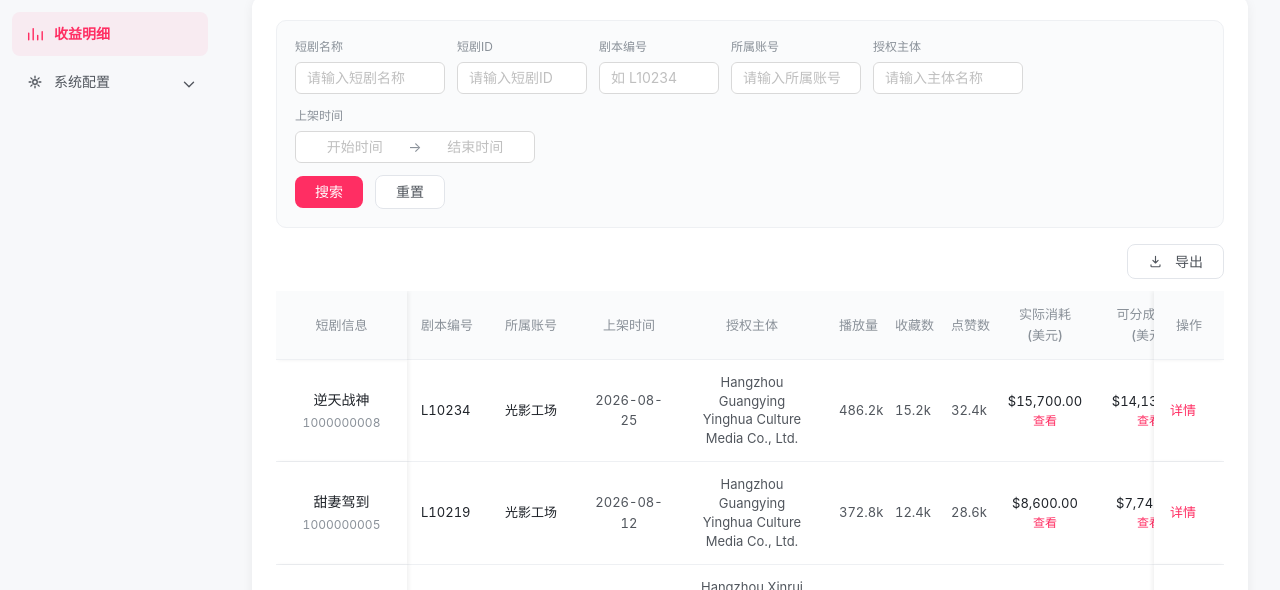
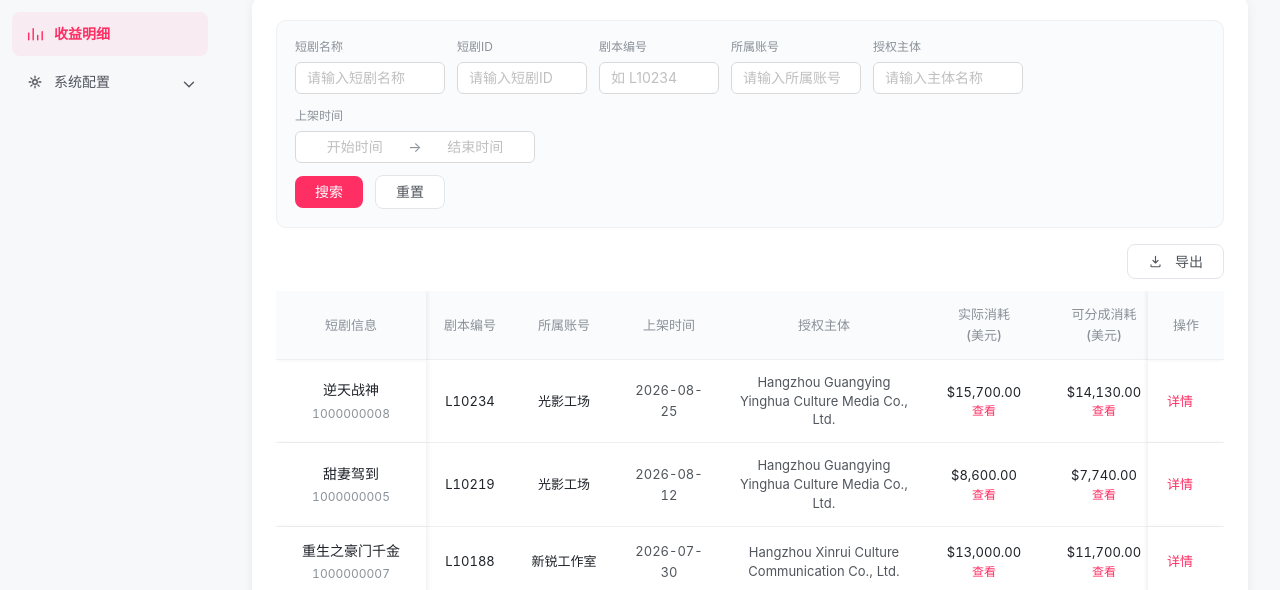
Before and after one commit to yangzeshu/copyright-open-platform-demo, a plain HTML site: page B端/earnings.html in a window 1280 px wide. Shown: the part 169-759 px from the top of the page. Drawn offline with Linux system fonts and the light colour scheme.

Commit message:
C/B端收益明细：删除播放量/收藏数/点赞数（列表与详情），导出字段同步

```diff
--- a/B端/earnings.html
+++ b/B端/earnings.html
@@ -642,18 +642,15 @@ textarea.form-input { resize: vertical; min-height: 90px; }
         <table class="table">
           <thead>
             <tr>
-              <th class="sticky-l" style="width:131px">短剧信息</th>
-              <th style="width:76px">剧本编号</th>
-              <th style="width:96px">所属账号</th>
-              <th style="width:100px">上架时间</th>
-              <th style="width:146px">授权主体</th>
-              <th style="width:56px">播放量</th>
-              <th style="width:56px">收藏数</th>
-              <th style="width:56px">点赞数</th>
-              <th style="width:104px">实际消耗<br>(美元)</th>
-              <th style="width:104px">可分成消耗<br>(美元)</th>
-              <th style="width:104px"><span class="tip" data-tip="未扣减成本，仅供参考">收入(美元)</span><div class="th-sub">未扣减成本</div></th>
-              <th class="sticky-r" style="width:70px">操作</th>
+              <th class="sticky-l" style="width:150px">短剧信息</th>
+              <th style="width:88px">剧本编号</th>
+              <th style="width:100px">所属账号</th>
+              <th style="width:110px">上架时间</th>
+              <th style="width:200px">授权主体</th>
+              <th style="width:120px">实际消耗<br>(美元)</th>
+              <th style="width:120px">可分成消耗<br>(美元)</th>
+              <th style="width:120px"><span class="tip" data-tip="未扣减成本，仅供参考">收入(美元)</span><div class="th-sub">未扣减成本</div></th>
+              <th class="sticky-r" style="width:76px">操作</th>
             </tr>
           </thead>
           <tbody id="earnList"></tbody>
@@ -1003,37 +1000,31 @@ document.addEventListener('click', function (e) {
     {
       workId: '1000000008', workName: '逆天战神', scriptNo: 'L10234', accountName: '光影工场',
       shelfTime: '2026-08-25', subjectName: 'Hangzhou Guangying Yinghua Culture Media Co., Ltd.',
-      playCount: 486200, favCount: 15200, likeCount: 32400,
       recharge: 129400, refund: 3140, adCost: 15700
     },
     {
       workId: '1000000005', workName: '甜妻驾到', scriptNo: 'L10219', accountName: '光影工场',
       shelfTime: '2026-08-12', subjectName: 'Hangzhou Guangying Yinghua Culture Media Co., Ltd.',
-      playCount: 372800, favCount: 12400, likeCount: 28600,
       recharge: 74300, refund: 1540, adCost: 8600
     },
     {
       workId: '1000000007', workName: '重生之豪门千金', scriptNo: 'L10188', accountName: '新锐工作室',
       shelfTime: '2026-07-30', subjectName: 'Hangzhou Xinrui Culture Communication Co., Ltd.',
-      playCount: 298500, favCount: 9800, likeCount: 21600,
       recharge: 111300, refund: 2310, adCost: 13000
     },
     {
       workId: '1000000006', workName: '京都旧事', scriptNo: 'L10176', accountName: '新锐工作室',
       shelfTime: '2026-08-06', subjectName: 'Hangzhou Xinrui Culture Communication Co., Ltd.',
-      playCount: 165300, favCount: 6200, likeCount: 13400,
       recharge: 28000, refund: 570, adCost: 3300
     },
     {
       workId: '1000000003', workName: '逆袭人生', scriptNo: 'L10154', accountName: '追光传媒',
       shelfTime: '2026-07-12', subjectName: 'Hangzhou Zhuiguang Culture Media Co., Ltd.',
-      playCount: 142700, favCount: 5100, likeCount: 11200,
       recharge: 22400, refund: 450, adCost: 2700
     },
     {
       workId: '1000000004', workName: '错嫁豪门', scriptNo: 'L10142', accountName: '追光传媒',
       shelfTime: '2026-07-20', subjectName: 'Hangzhou Guangying Yinghua Culture Media Co., Ltd.',
-      playCount: 98600, favCount: 3800, likeCount: 8600,
       recharge: 31500, refund: 620, adCost: 3800
     }
   ];
@@ -1047,11 +1038,6 @@ document.addEventListener('click', function (e) {
     var abs = Math.abs(n);
     var s = abs.toFixed(2).split('.');
     return '$' + neg + s[0].replace(/\B(?=(\d{3})+(?!\d))/g, ',') + '.' + s[1];
-  }
-  function fmtK(n) {
-    if (n === null || n === undefined) return '—';
-    if (n < 1000) return String(n);
-    return (n / 1000).toFixed(1) + 'k';
   }
   // 实际消耗 = adCost；可分成消耗 = 实际消耗 × 0.9；收入 =（充值-退款）×0.7 - 实际消耗
   var SHARE_COST_RATE = 0.9;
@@ -1143,12 +1129,11 @@ document.addEventListener('click', function (e) {
     if (!list.length) { showToast('暂无可导出的数据'); return; }
     var rows = [[
       '短剧信息', '短剧ID', '剧本编号', '所属账号', '上架时间', '授权主体',
-      '播放量', '收藏数', '点赞数', '实际消耗(美元)', '可分成消耗(美元)', '收入(美元)'
+      '实际消耗(美元)', '可分成消耗(美元)', '收入(美元)'
     ]];
     list.forEach(function (w) {
       rows.push([
         w.workName, w.workId, w.scriptNo, w.accountName, w.shelfTime, w.subjectName,
-        w.playCount, w.favCount, w.likeCount,
         w.adCost.toFixed(2), calcShareCost(w).toFixed(2), calcProfit(w).toFixed(2)
       ]);
     });
@@ -1199,7 +1184,7 @@ document.addEventListener('click', function (e) {
 
     var tbody = document.getElementById('earnList');
     if (pageList.length === 0) {
-      tbody.innerHTML = '<tr><td colspan="12"><div class="empty"><div class="empty-text">暂无收益数据</div></div></td></tr>';
+      tbody.innerHTML = '<tr><td colspan="9"><div class="empty"><div class="empty-text">暂无收益数据</div></div></td></tr>';
     } else {
       tbody.innerHTML = pageList.map(function (w) {
         return '<tr>' +
@@ -1208,9 +1193,6 @@ document.addEventListener('click', function (e) {
           '<td>' + w.accountName + '</td>' +
           '<td class="mono text-2">' + w.shelfTime + '</td>' +
           '<td class="subject-cell" style="white-space:normal">' + w.subjectName + '</td>' +
-          '<td class="mono text-2">' + fmtK(w.playCount) + '</td>' +
-          '<td class="mono text-2">' + fmtK(w.favCount) + '</td>' +
-          '<td class="mono text-2">' + fmtK(w.likeCount) + '</td>' +
           '<td class="mono">' + fmtMoney(w.adCost) + '<span class="op-mini" onclick="openChannelDetail(\'' + w.workId + '\',\'cost\')">查看</span></td>' +
           '<td class="mono">' + fmtMoney(calcShareCost(w)) + '<span class="op-mini" onclick="openChannelDetail(\'' + w.workId + '\',\'share\')">查看</span></td>' +
           '<td class="mono">' + fmtMoney(calcProfit(w)) + '<span class="op-mini" onclick="openChannelDetail(\'' + w.workId + '\',\'income\')">查看</span></td>' +
@@ -1352,9 +1334,6 @@ document.addEventListener('click', function (e) {
     html += detailRow('所属账号', w.accountName);
     html += detailRow('上架时间', w.shelfTime || '—');
     html += detailRow('授权主体', w.subjectName, 'grid-column:span 2');
-    html += detailRow('播放量', fmtK(w.playCount));
-    html += detailRow('收藏数', fmtK(w.favCount));
-    html += detailRow('点赞数', fmtK(w.likeCount));
     html += '</div>';
 
     // 二、明细数据（以「日」为最小维度）
```
Also changed, not shown: earnings.html (+6 -27 lines).
